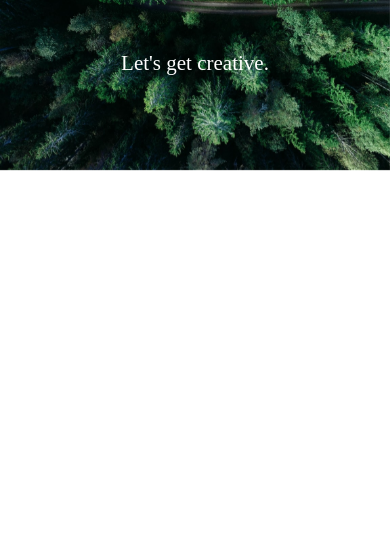
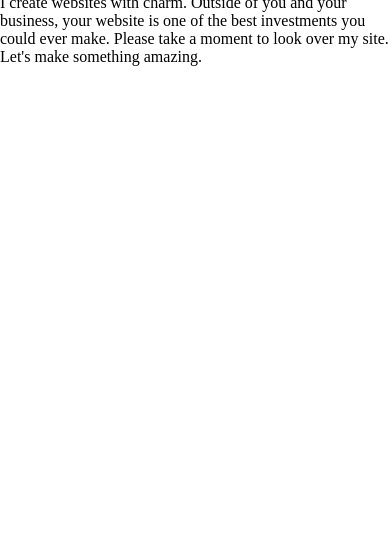
Before and after one commit to Barrett-Bumpas/Barrett-B, a plain HTML site: page index.html in a window 390 px wide. Shown: the part 309-844 px from the top of the page. Drawn offline with Linux system fonts and the light colour scheme; a script that the page names is missing.

Commit message:
Mobile start

```diff
--- a/stlye.css
+++ b/stlye.css
@@ -1,3 +1,22 @@
+body{
+    margin: 0;
+
+}
+
+.container{
+    width: 100%;
+    height: 280px;
+    background-repeat: no-repeat;
+    background-size: cover;
+    background-position: 0% 10%;
+    background-image: url(/Pictures/Trees.jpg);
+}
+.header-text{
+    font-size: 10px;
+}
+
+
+/*
 .container{
     width: 100%;
     height: 100vh;
@@ -6,24 +25,6 @@
     padding-top: 20vh;
     transform-style: preserve-3d;
 }
-
-@media only screen
-  and (min-device-width: 320px)
-  and (max-device-width: 480px)
-  and (-webkit-min-device-pixel-ratio: 2)
-  and (orientation: portrait){
-    .container::before{
-        width: 480px;
-    }
-    .container{
-        width: 480px;
-        background-size: cover;
-    }
-    .header-text{
-
-    }
-}
-
 .container::before{
     content: "";
     width: 100%;
```
Also changed, not shown: index.html (+3 -1 lines).
